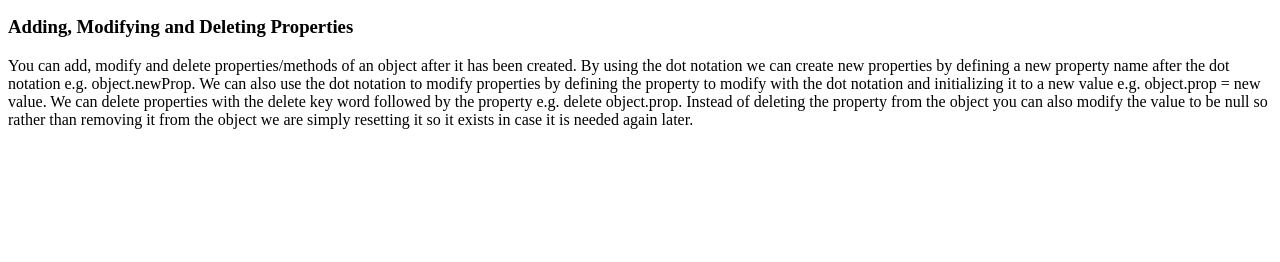
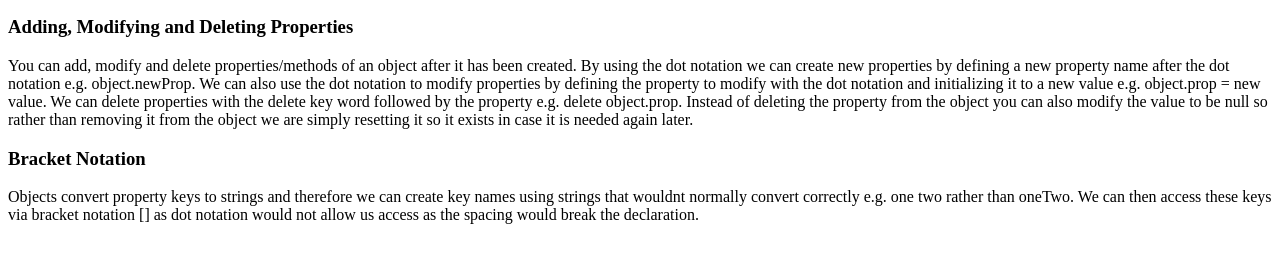
Before and after one commit to Adam-Harte/objects, a plain HTML site: page index.html in a window 1280 px wide. Shown: the part 98-360 px from the top of the page. Drawn offline with Linux system fonts and the light colour scheme.

Commit message:
bracket notation added

```diff
--- a/app.js
+++ b/app.js
@@ -1,5 +1,5 @@
 const person = {
-  name: 'Adam',
+  'first name': 'Adam',
   age: 27,
   hobbies: ['tennis', 'reading'],
   greet: function() {
@@ -22,3 +22,6 @@ delete person.age;
 person.greet = undefined; //not recommended to assing properties/variables to undefined
 person.hobbies = null;
 console.log(person);
+
+//bracket notation
+console.log(person['first name']);
--- a/index.html
+++ b/index.html
@@ -26,5 +26,13 @@
       value to be null so rather than removing it from the object we are simply
       resetting it so it exists in case it is needed again later.
     </p>
+    <h3>Bracket Notation</h3>
+    <p>
+      Objects convert property keys to strings and therefore we can create key
+      names using strings that wouldnt normally convert correctly e.g. one two
+      rather than oneTwo. We can then access these keys via bracket notation []
+      as dot notation would not allow us access as the spacing would break the
+      declaration.
+    </p>
   </body>
 </html>
```
